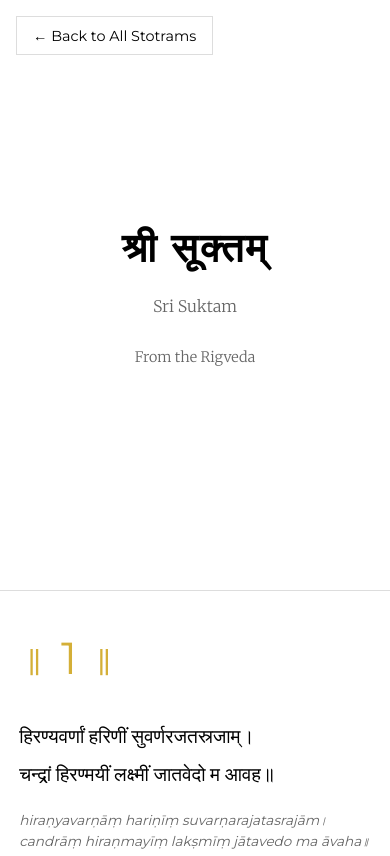
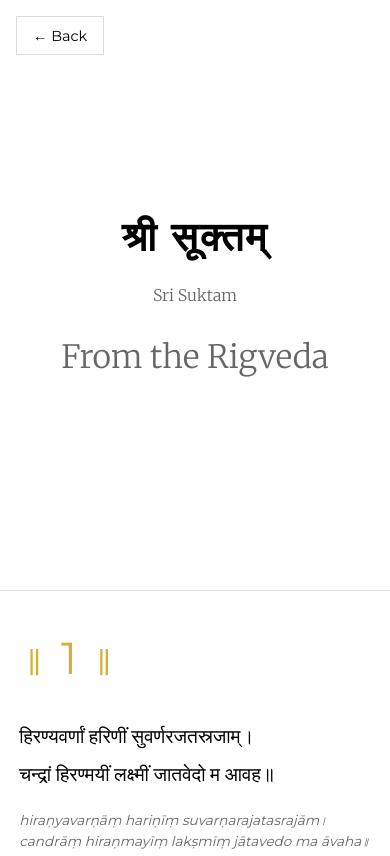
Before and after one commit to sumukhteja/divine, a plain HTML site: page stotram.html in a window 390 px wide. Shown: the top 856 px of the page. Drawn offline with nearby package versions, Linux system fonts and the light colour scheme.

Commit message:
Update stotram.html

```diff
--- a/stotram.html
+++ b/stotram.html
@@ -8,6 +8,7 @@
     <script src="https://unpkg.com/intersection-observer@0.12.0/intersection-observer.js"></script>
     <script src="https://unpkg.com/scrollama"></script>
     <style>
+        /* Same CSS as before - keeping all your existing styles */
         * {
             margin: 0;
             padding: 0;
@@ -237,10 +238,6 @@
                 padding: 3rem 1.5rem;
             }
 
-            #intro #subtitle-2 {
-                font-size: 1rem !important;
-            }
-
             #outro {
                 height: auto;
                 min-height: 50vh;
@@ -264,10 +261,6 @@
 
             .subtitle {
                 font-size: 1rem;
-            }
-
-            #intro #subtitle-2 {
-                font-size: 0.9rem !important;
             }
 
             .mobile-verse {
@@ -297,7 +290,7 @@
     </style>
 </head>
 <body>
-    <a href="index.html" class="back-button">← Back to All Stotrams</a>
+    <a href="index.html" class="back-button">← Back</a>
 
     <section id="intro">
         <h1 id="main-title"></h1>
```
